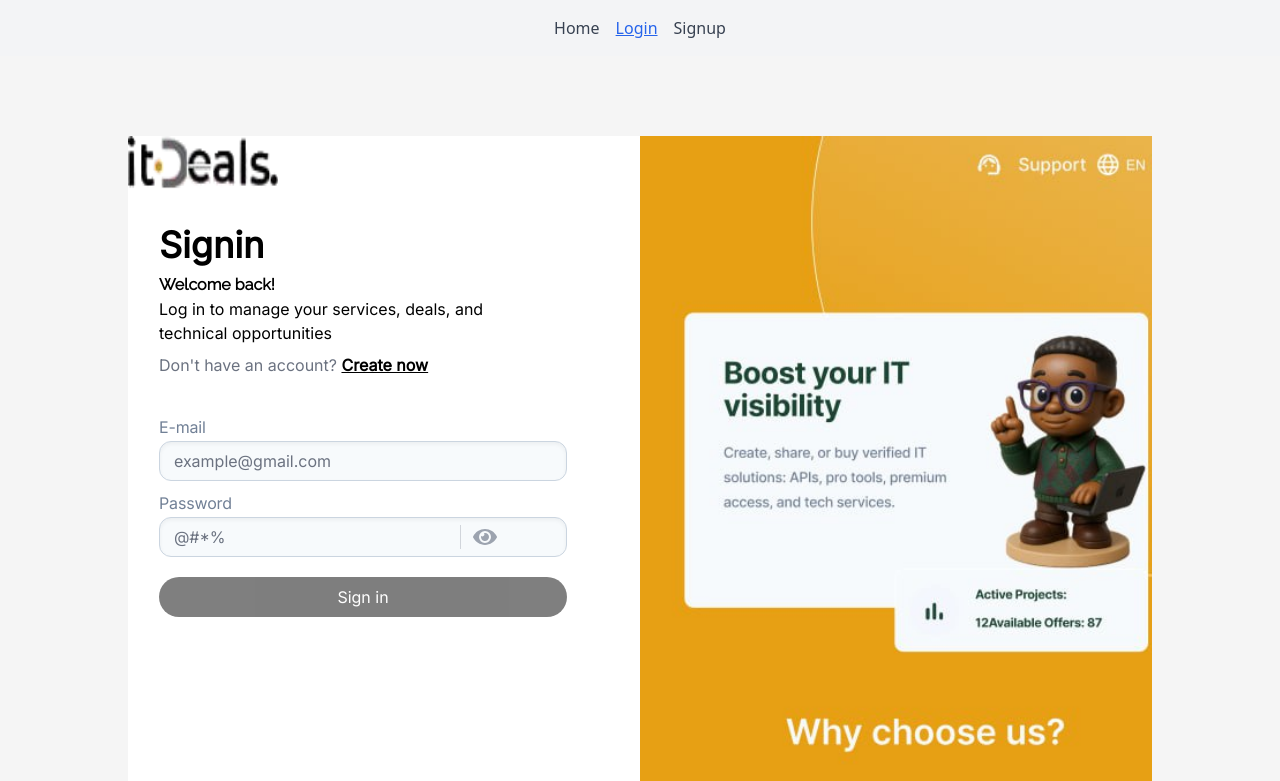
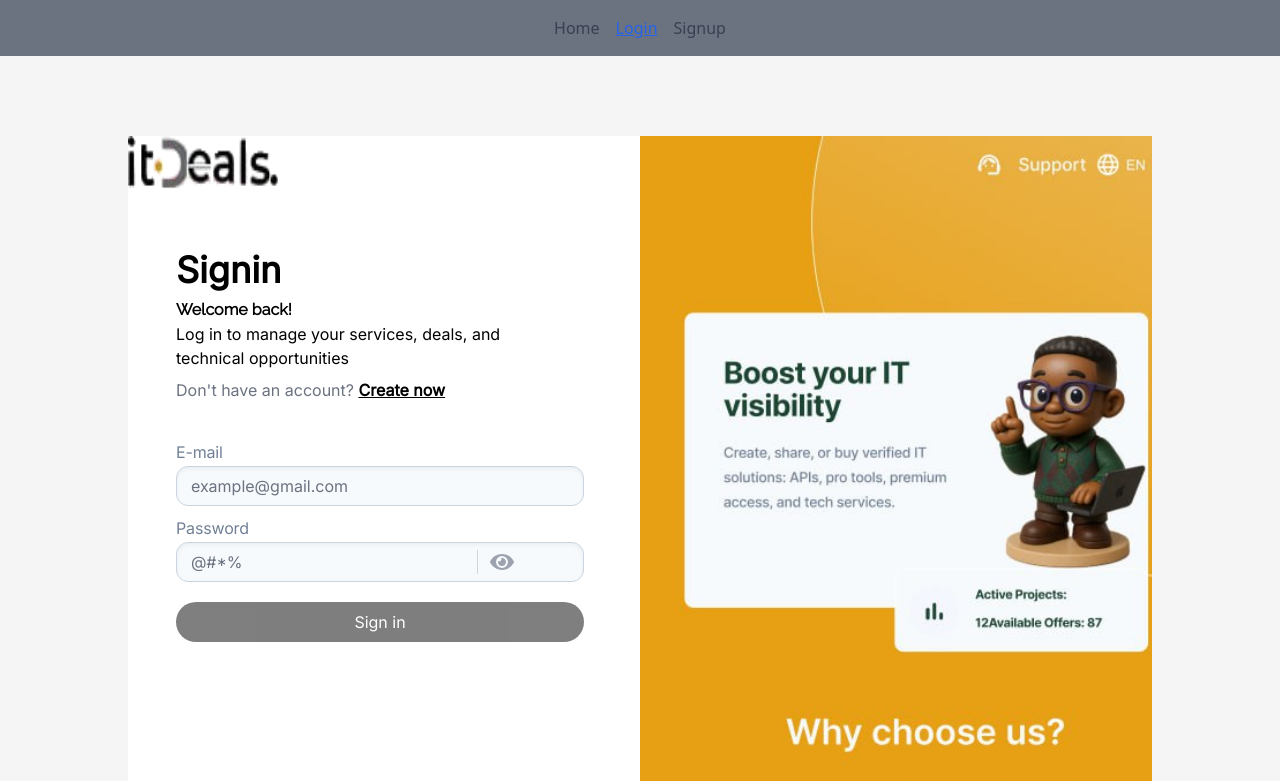
Before and after one commit to belvip/signin-and-signup-ui, a React (Create React App) app: page /login in a window 1280 px wide. Shown: the top 781 px of the page. Built offline with nearby package versions, Linux system fonts and the light colour scheme.

Commit message:
Margin ajust

```diff
--- a/src/components/Navbar.js
+++ b/src/components/Navbar.js
@@ -2,7 +2,7 @@ import NavLinks from './NavLinks'
 
 const Navbar = () => {
     return (
-        <nav className="bg-gray-100 py-4">
+        <nav className="bg-gray-500 py-4">
 
             <div className="align-element flex justify-center">
                 <ul className="flex space-x-4">
--- a/src/pages/Login.js
+++ b/src/pages/Login.js
@@ -36,7 +36,7 @@ const Login = () => {
                     className="w-[150px] h-[58px] left-[14px] top-[90px]"
                 />
 
-                <div className="font-inter absolute w-[350px] h-[168px] left-[159px] top-[221px]">
+                <div className="font-inter w-[350px] h-[168px] ml-12 mt-14">
                     <h1 className='font-inter font-bold text-4xl mt-1'>Signin</h1>
                     <h2 className='font-bold mt-2 font-raleway'>Welcome back!</h2>
                     <p>Log in to manage your services, deals, and technical opportunities</p>
```
